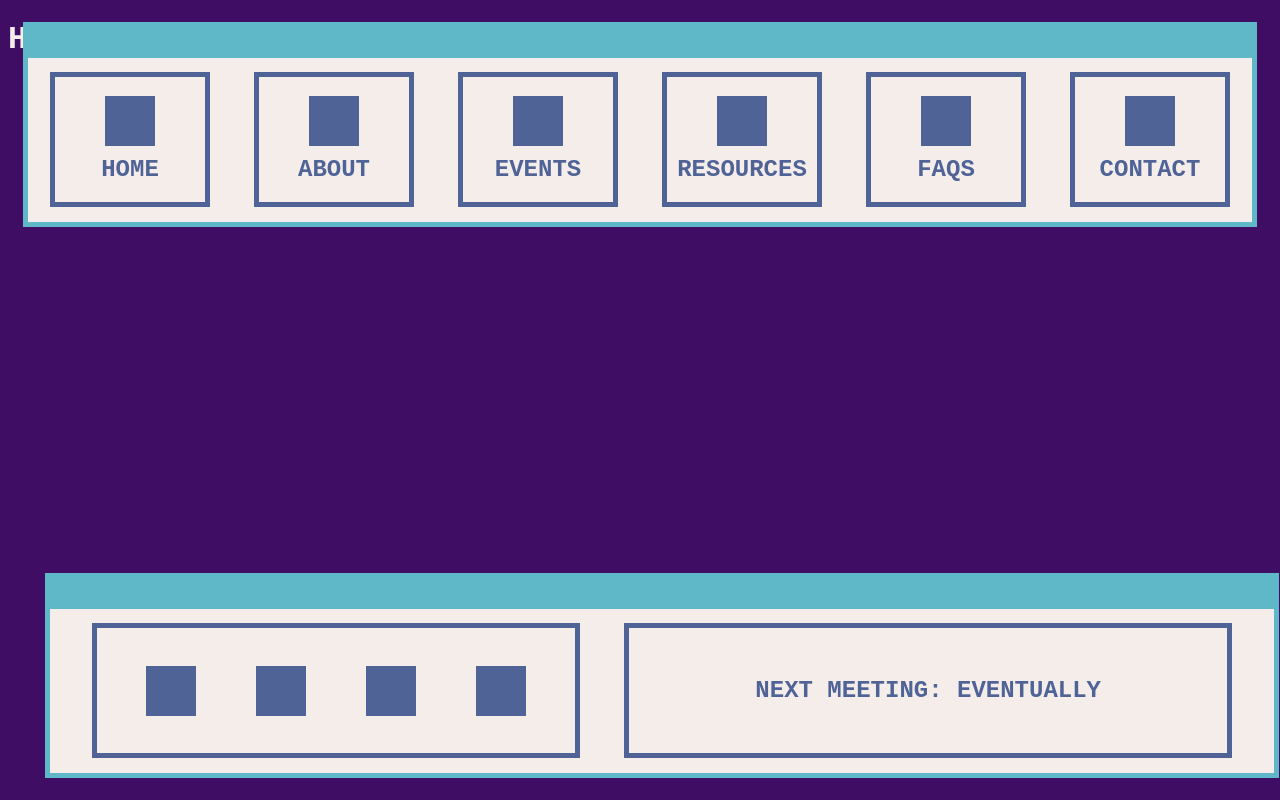
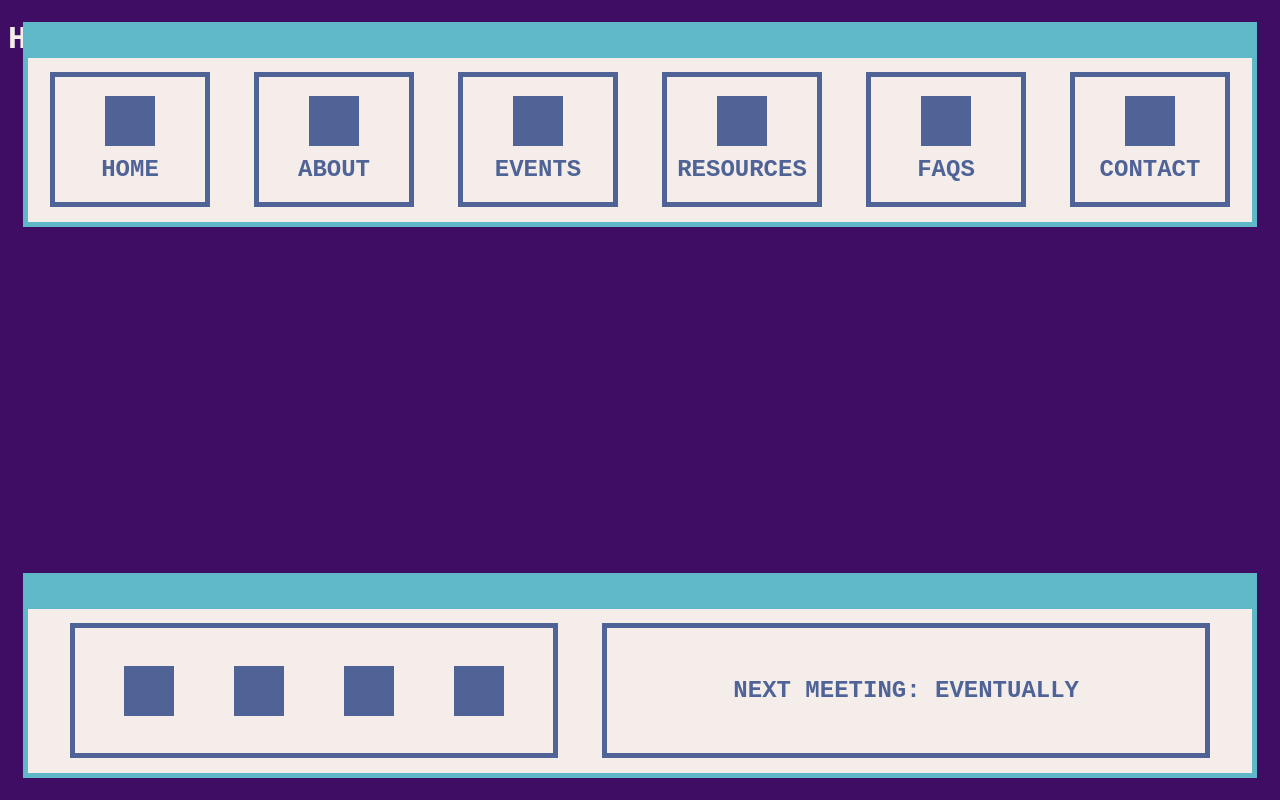
Before and after one commit to gabriel-s-e/AAISWebsite, a Next.js app: page / in a window 1280 px wide. Built offline with nearby package versions, Linux system fonts and the light colour scheme; a web font is replaced by a local one.

Commit message:
Quick footer centering fix

```diff
--- a/src/app/components/Bar.module.css
+++ b/src/app/components/Bar.module.css
@@ -54,7 +54,7 @@
     position: absolute;
     bottom: 0;
     left: 50%;
-    margin: 22px;
+    margin-bottom: 22px;
     transform: translate(-50%, 0);
 }
 
```
